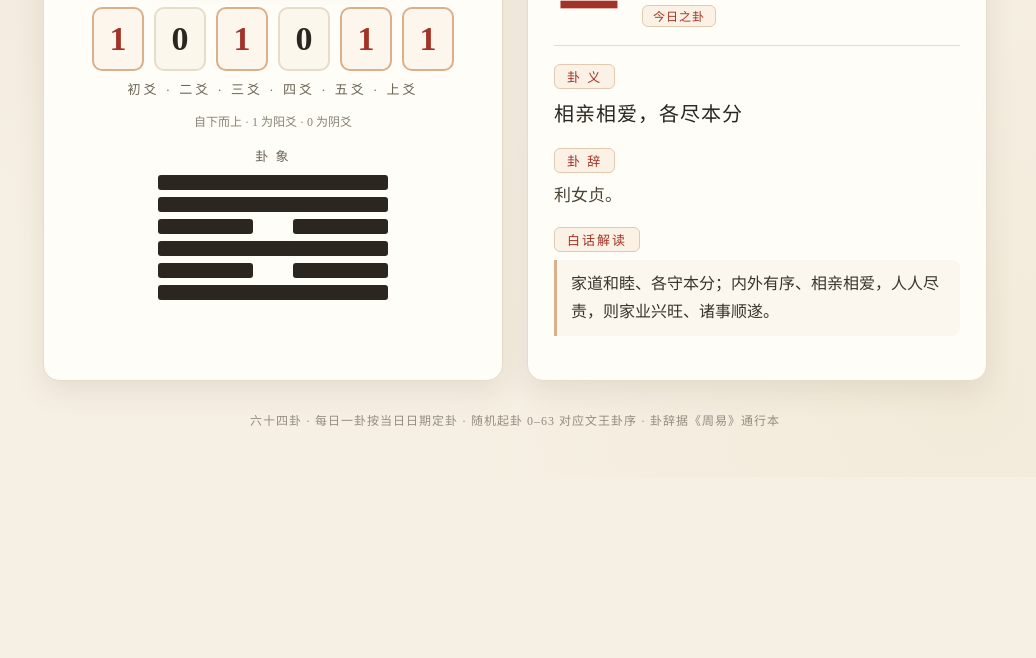
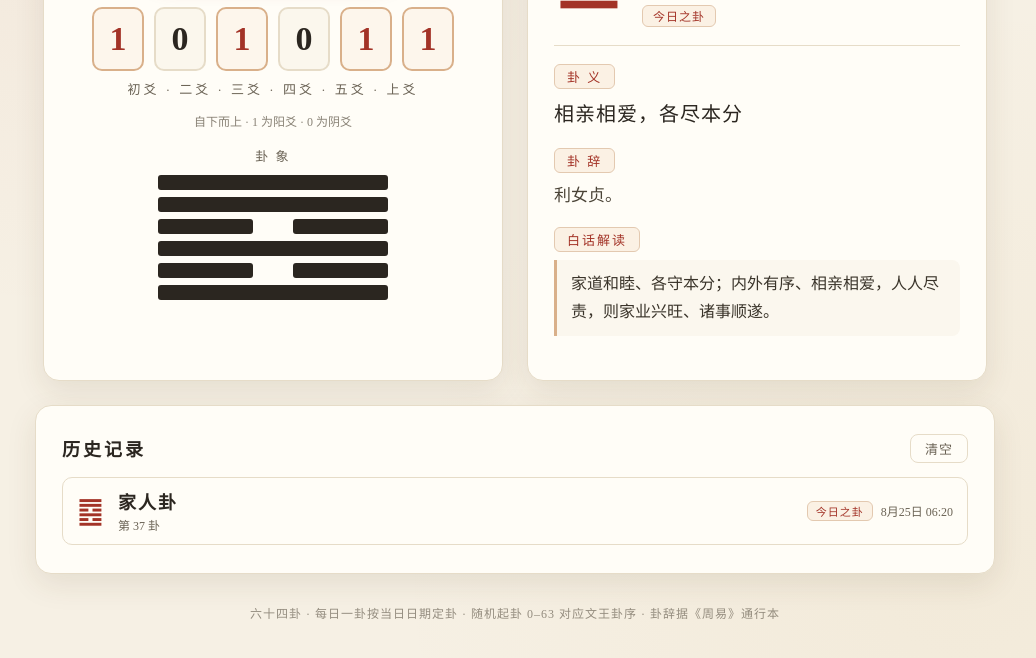
Before and after one commit to eastseao/YJ, a plain HTML site: page index.html in a window 1280 px wide. Shown: the part 350-1008 px from the top of the page, without its empty margins (125-1161 px from the left). Before the commit the page ends 827 px from the top, so only its background shows below. Drawn offline with Linux system fonts and the light colour scheme.

Commit message:
新增历史记录功能（localStorage 本地保存）

```diff
--- a/index.html
+++ b/index.html
@@ -242,6 +242,66 @@
     padding: 10px 14px;
   }
 
+  /* 历史记录 */
+  .history-panel {
+    width: 100%;
+    max-width: 960px;
+    margin-top: 24px;
+  }
+  .hist-head {
+    display: flex;
+    align-items: center;
+    justify-content: space-between;
+    margin-bottom: 14px;
+  }
+  .hist-title {
+    font-size: 18px;
+    letter-spacing: 3px;
+    color: var(--ink);
+    font-weight: 700;
+  }
+  .hist-clear {
+    font-family: inherit;
+    font-size: 13px;
+    letter-spacing: 1px;
+    color: var(--ink-soft);
+    background: transparent;
+    border: 1px solid var(--line);
+    border-radius: 8px;
+    padding: 4px 14px;
+    cursor: pointer;
+    transition: all 0.15s ease;
+  }
+  .hist-clear:hover { color: var(--accent); border-color: #d9b08a; background: #fbf1e4; }
+  .hist-list { display: flex; flex-direction: column; gap: 8px; }
+  .hist-empty { color: var(--ink-soft); opacity: 0.6; text-align: center; padding: 16px 0; font-size: 14px; }
+  .hist-item {
+    display: flex;
+    align-items: center;
+    gap: 14px;
+    padding: 10px 14px;
+    border: 1px solid var(--line);
+    border-radius: 10px;
+    background: #fffdf7;
+    cursor: pointer;
+    transition: all 0.15s ease;
+  }
+  .hist-item:hover { border-color: #d9b08a; background: #fdf6ec; transform: translateY(-1px); }
+  .hist-item .h-sym { font-size: 30px; line-height: 1; color: var(--accent); }
+  .hist-item .h-name { font-size: 18px; letter-spacing: 2px; font-weight: 700; }
+  .hist-item .h-meta { font-size: 12px; color: var(--ink-soft); margin-top: 2px; }
+  .hist-item .h-right { margin-left: auto; display: flex; align-items: center; gap: 8px; }
+  .hist-item .h-src {
+    font-size: 11px;
+    letter-spacing: 1px;
+    color: var(--accent);
+    border: 1px solid #e3c9b0;
+    background: #fbf1e4;
+    border-radius: 6px;
+    padding: 1px 8px;
+  }
+  .hist-item .h-time { font-size: 12px; color: var(--ink-soft); }
+
   .footer {
     margin-top: 30px;
     color: var(--ink-soft);
@@ -297,6 +357,16 @@
         <span class="glyph">䷀</span>
         点击「查看今日卦」，诚心起卦
       </div>
+    </div>
+  </div>
+
+  <div class="panel history-panel" id="historyPanel">
+    <div class="hist-head">
+      <span class="hist-title">历史记录</span>
+      <button class="hist-clear" id="clearBtn">清空</button>
+    </div>
+    <div class="hist-list" id="histList">
+      <div class="hist-empty">暂无记录，起卦后会自动保存在这里</div>
     </div>
   </div>
 
@@ -437,6 +507,63 @@
       </div>`;
   }
 
+  // ===== 历史记录（localStorage） =====
+  function loadHistory() {
+    try { return JSON.parse(localStorage.getItem("gua_history") || "[]"); }
+    catch (e) { return []; }
+  }
+  function saveHistory(list) {
+    localStorage.setItem("gua_history", JSON.stringify(list));
+  }
+  function fmtTime(ts) {
+    const d = new Date(ts);
+    const p = n => String(n).padStart(2, "0");
+    return `${d.getMonth()+1}月${d.getDate()}日 ${p(d.getHours())}:${p(d.getMinutes())}`;
+  }
+  function recordHistory(g, sourceLabel) {
+    const list = loadHistory();
+    const src = sourceLabel === "今日之卦" ? "今日" : "随机";
+    const last = list[0];
+    if (last && last.n === g.n && last.src === src) {
+      last.t = Date.now();               // 去重：同一卦同来源，仅更新时间
+    } else {
+      list.unshift({ t: Date.now(), n: g.n, name: g.name, s: g.s, yao: g.yao, src });
+    }
+    if (list.length > 30) list.length = 30;
+    saveHistory(list);
+    renderHistory();
+  }
+  function renderHistory() {
+    const list = loadHistory();
+    const box = document.getElementById("histList");
+    if (!list.length) {
+      box.innerHTML = `<div class="hist-empty">暂无记录，起卦后会自动保存在这里</div>`;
+      return;
+    }
+    box.innerHTML = list.map((r, idx) => `
+      <div class="hist-item" data-idx="${idx}">
+        <div class="h-sym">${r.s}</div>
+        <div>
+          <div class="h-name">${r.name}卦</div>
+          <div class="h-meta">第 ${r.n} 卦</div>
+        </div>
+        <div class="h-right">
+          <span class="h-src">${r.src === "今日" ? "今日之卦" : "随机起卦"}</span>
+          <span class="h-time">${fmtTime(r.t)}</span>
+        </div>
+      </div>`).join("");
+    box.querySelectorAll(".hist-item").forEach(el => {
+      el.addEventListener("click", () => {
+        const r = list[Number(el.dataset.idx)];
+        viewHistory(r);
+      });
+    });
+  }
+  function viewHistory(rec) {
+    const g = GUA[rec.n - 1];
+    renderGua(g, rec.src === "今日" ? "今日之卦" : "随机起卦");
+  }
+
   function resetVisual() {
     digitEls.forEach(el => { el.textContent = "–"; el.classList.remove("on"); });
     yaoEls.forEach(el => { el.classList.remove("show", "yin"); });
@@ -478,7 +605,7 @@
             yaoEls[i].classList.add("show");
           }, i * 140);
         });
-        setTimeout(() => renderGua(g, sourceLabel), finalBits.length * 140 + 120);
+        setTimeout(() => { renderGua(g, sourceLabel); recordHistory(g, sourceLabel); }, finalBits.length * 140 + 120);
         setTimeout(() => { startBtn.disabled = false; }, finalBits.length * 140 + 300);
       }
     }, 60);
@@ -502,6 +629,13 @@
 
   modeBtns.forEach(b => b.addEventListener("click", () => setMode(b.dataset.mode)));
   startBtn.addEventListener("click", start);
+  document.getElementById("clearBtn").addEventListener("click", () => {
+    localStorage.removeItem("gua_history");
+    renderHistory();
+  });
+
+  // 初始渲染历史
+  renderHistory();
 
   // 默认「每日一卦」：打开即展示今日卦
   start();
```
